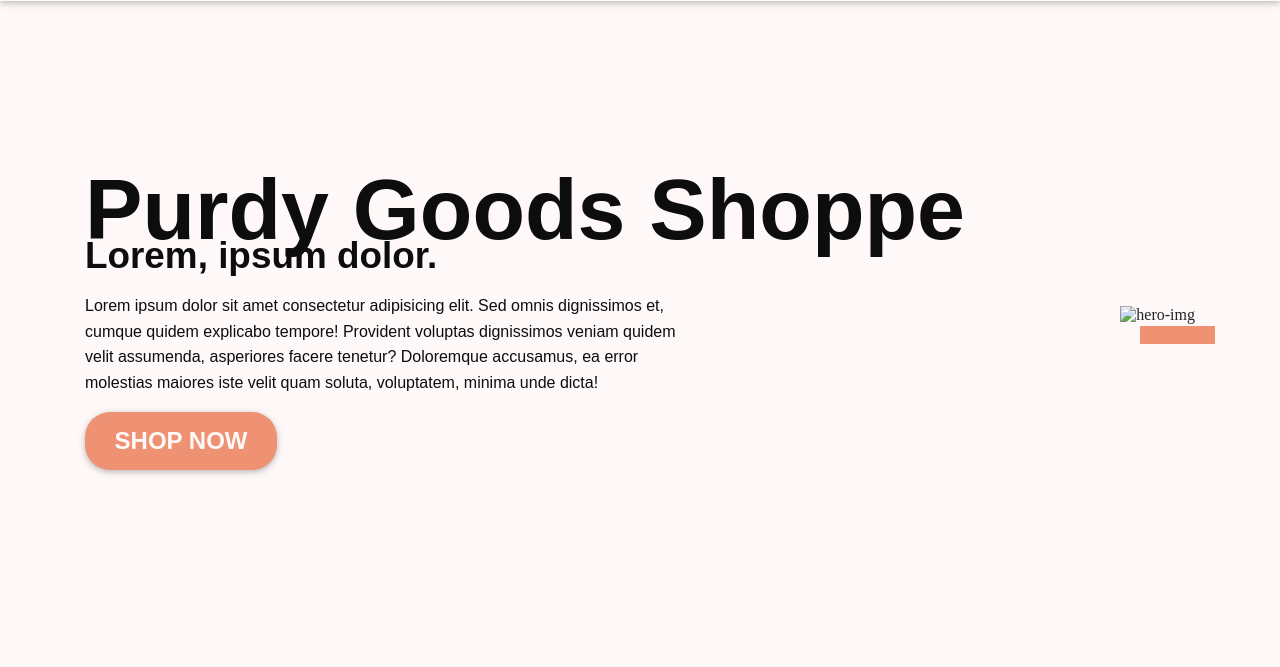
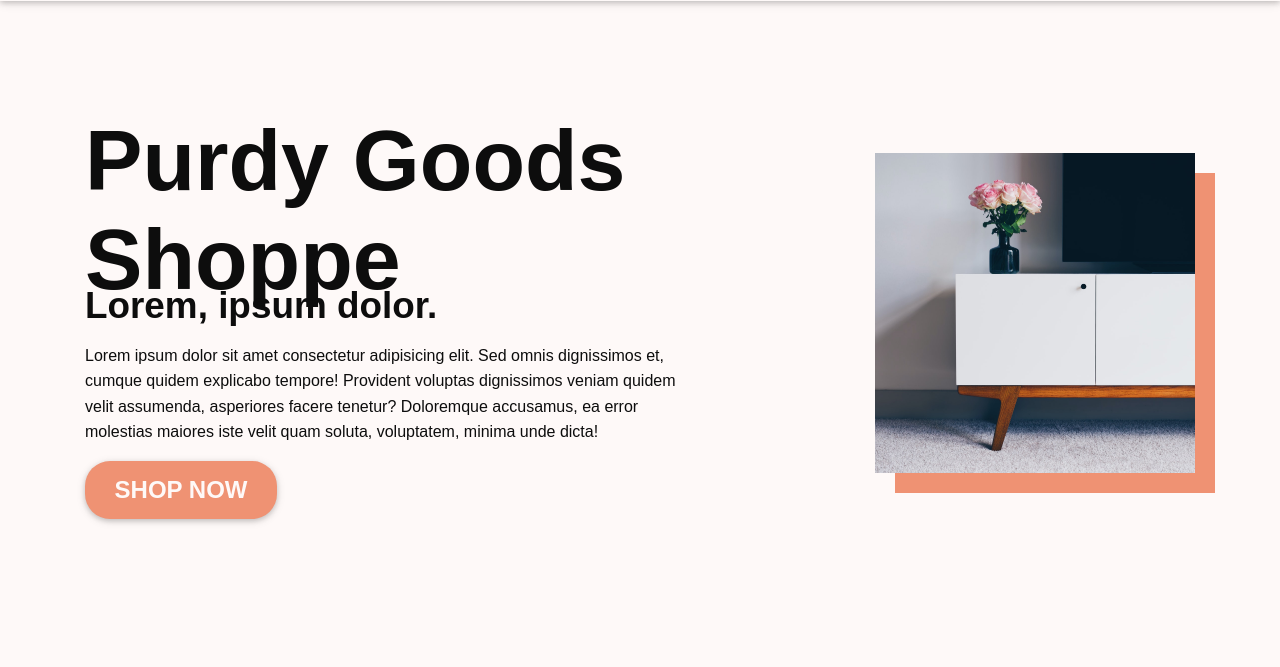
Before and after one commit to danielJ305/Purdy-Goods-Shoppe, a website: page index.html in a window 1280 px wide. Shown: the part 133-800 px from the top of the page. Drawn offline with nearby package versions, Linux system fonts and the light colour scheme; the site is published under a folder, as on GitHub Pages, so addresses that start at the root find nothing; files whose address does not match are found by name; a web font is replaced by a local one.

Commit message:
Update index.html

```diff
--- a/index.html
+++ b/index.html
@@ -83,7 +83,7 @@
                 <button class="btn custom-button-hero"><a href="categories.html">SHOP NOW</a></button>
             </div>
             <div class="hero__main-img">
-                <img src="/media/blocks-P5mBXg1sFDA-unsplash.jpg" alt="hero-img">
+                <img src="media/blocks-P5mBXg1sFDA-unsplash.jpg" alt="hero-img">
             </div>
 
         </div>
```
